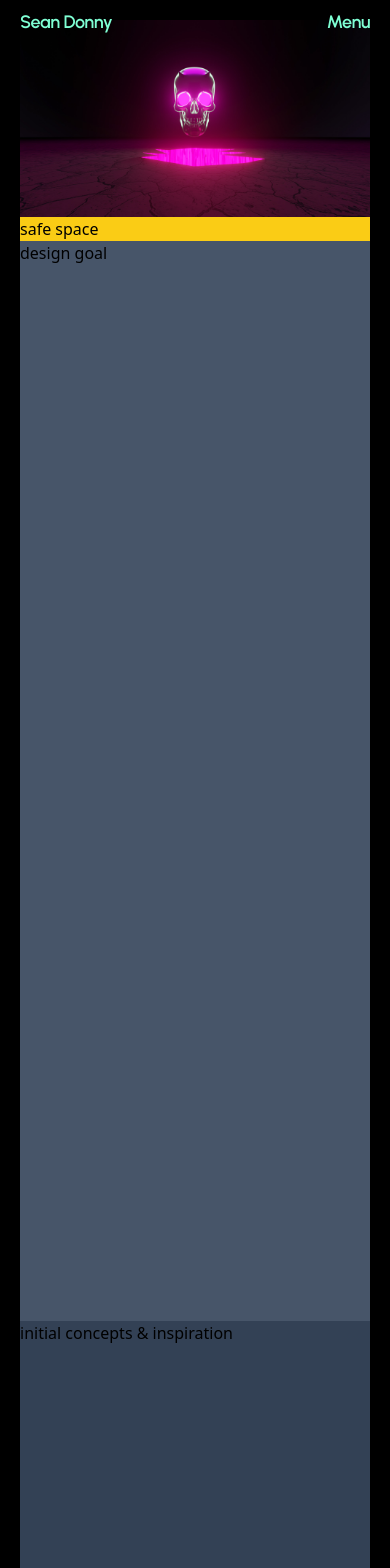
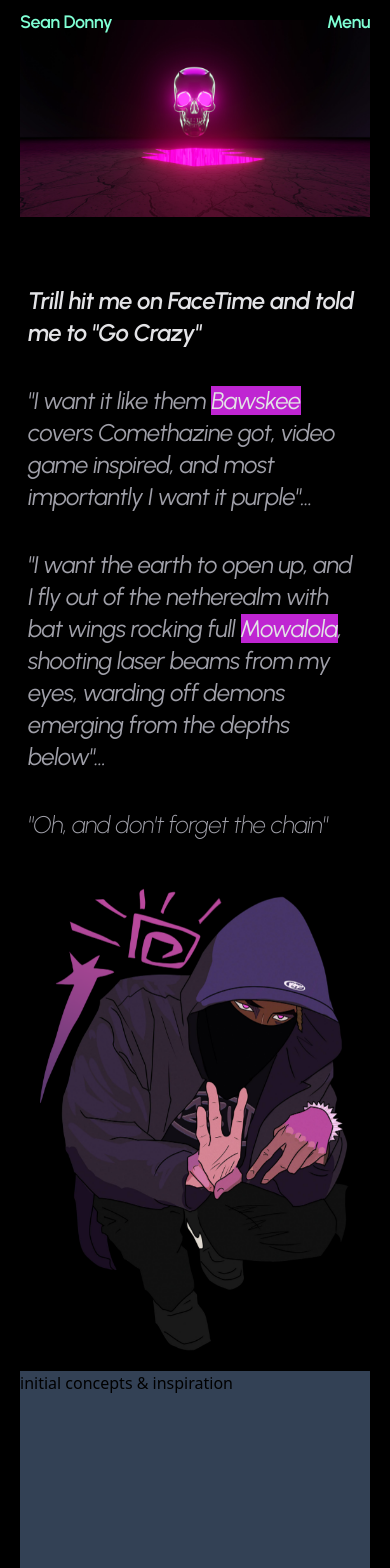
Before and after one commit to Sean-donny/Artist-Portfolio, a React (Vite) app in the folder resume-site/: page /client-projects/menace-talk in a window 390 px wide. Shown: the top 1568 px of the page. Built offline with nearby package versions, Linux system fonts and the light colour scheme.

Commit message:
Menace Talk parallax tweaked

```diff
--- a/resume-site/src/components/GalleryModal/index.tsx
+++ b/resume-site/src/components/GalleryModal/index.tsx
@@ -53,7 +53,7 @@
               onClick={e => e.stopPropagation()}
             />
             <motion.div
-              className="component-content-images-description-2 w-full"
+              className="component-content-images-description w-full"
               initial={{ opacity: 0.1 }}
               animate={{ opacity: 1 }}
               transition={{ duration: 1, ease: anticipate }}
--- /dev/null
+++ b/resume-site/src/components/Loader/index.tsx
@@ -0,0 +1,11 @@
+import loader from '/optimised/loading_gif.gif';
+
+const Loader = () => {
+  return (
+    <div className="w-screen h-screen fixed inset-0 z-30 bg-black flex items-center justify-center">
+      <img src={loader} />
+    </div>
+  );
+};
+
+export default Loader;
--- a/resume-site/src/pages/Client Projects/MenaceTalk/index.tsx
+++ b/resume-site/src/pages/Client Projects/MenaceTalk/index.tsx
@@ -1,6 +1,7 @@
-import { useEffect, useState } from 'react';
-import { motion, useAnimation } from 'framer-motion';
+import { useEffect, useRef, useState } from 'react';
+import { motion, useAnimation, useInView } from 'framer-motion';
 import mtHeroBanner from '/optimised/trill_tega_menace_talk_video_still_1.jpg';
+import hoodedTrill from '/optimised/trill_tega_menace_talk_hero.png';
 
 const MenaceTalk = () => {
   const [scrollY, setScrollY] = useState(0);
@@ -15,10 +16,23 @@
 
   useEffect(() => {
     if (scrollY < parallaxValue) {
-      controls.start({ scale: 1 + scrollY * 0.001 });
+      controls.start({ scale: 1 + scrollY * 0.001, opacity: 1 });
       setHeroTranslate(0);
     } else {
       setHeroTranslate(scrollY - parallaxValue);
+
+      if (scrollY > parallaxValue * 2.25) {
+        const opacity = Math.min(
+          1,
+          Math.max(
+            0,
+            1 - (scrollY - parallaxValue * 2.25) / (parallaxValue * 1.2),
+          ),
+        );
+        controls.start({ opacity: opacity });
+      } else {
+        controls.set({ opacity: 1 });
+      }
     }
   }, [scrollY, controls]);
 
@@ -27,11 +41,90 @@
     return () => window.removeEventListener('scroll', handleScroll);
   }, []);
 
+  const hoodedTrillRef = useRef(null);
+  const hoodedTrillInView = useInView(hoodedTrillRef, { once: true });
+  const [hoodedTrillOpacity, setHoodedTrillOpacity] = useState(0);
+  const [hoodedTrillPosition, setHoodedTrillPosition] = useState(20);
+
+  useEffect(() => {
+    if (hoodedTrillInView && scrollY > parallaxValue) {
+      setTimeout(() => {
+        setHoodedTrillOpacity(1);
+        setHoodedTrillPosition(0);
+      }, 50);
+    }
+  }, [hoodedTrillInView, scrollY]);
+
+  const hoodedTrillHeaderRef = useRef(null);
+  const hoodedTrillHeaderInView = useInView(hoodedTrillHeaderRef, {
+    once: true,
+  });
+  const [hoodedTrillHeaderOpacity, setHoodedTrillHeaderOpacity] = useState(0);
+  const [hoodedTrillHeaderPosition, setHoodedTrillHeaderPosition] =
+    useState(20);
+
+  useEffect(() => {
+    if (hoodedTrillHeaderInView && scrollY > parallaxValue) {
+      setTimeout(() => {
+        setHoodedTrillHeaderOpacity(1);
+        setHoodedTrillHeaderPosition(0);
+      }, 50);
+    }
+  }, [hoodedTrillHeaderInView, scrollY]);
+
+  const hoodedTrillP1Ref = useRef(null);
+  const hoodedTrillP1InView = useInView(hoodedTrillP1Ref, {
+    once: true,
+  });
+  const [hoodedTrillP1Opacity, setHoodedTrillP1Opacity] = useState(0);
+  const [hoodedTrillP1Position, setHoodedTrillP1Position] = useState(20);
+
+  useEffect(() => {
+    if (hoodedTrillP1InView && scrollY > parallaxValue) {
+      setTimeout(() => {
+        setHoodedTrillP1Opacity(1);
+        setHoodedTrillP1Position(0);
+      }, 50);
+    }
+  }, [hoodedTrillP1InView, scrollY]);
+
+  const hoodedTrillP2Ref = useRef(null);
+  const hoodedTrillP2InView = useInView(hoodedTrillP2Ref, {
+    once: true,
+  });
+  const [hoodedTrillP2Opacity, setHoodedTrillP2Opacity] = useState(0);
+  const [hoodedTrillP2Position, setHoodedTrillP2Position] = useState(20);
+
+  useEffect(() => {
+    if (hoodedTrillP2InView && scrollY > parallaxValue) {
+      setTimeout(() => {
+        setHoodedTrillP2Opacity(1);
+        setHoodedTrillP2Position(0);
+      }, 50);
+    }
+  }, [hoodedTrillP2InView, scrollY]);
+
+  const hoodedTrillP3Ref = useRef(null);
+  const hoodedTrillP3InView = useInView(hoodedTrillP3Ref, {
+    once: true,
+  });
+  const [hoodedTrillP3Opacity, setHoodedTrillP3Opacity] = useState(0);
+  const [hoodedTrillP3Position, setHoodedTrillP3Position] = useState(20);
+
+  useEffect(() => {
+    if (hoodedTrillP3InView && scrollY > parallaxValue) {
+      setTimeout(() => {
+        setHoodedTrillP3Opacity(1);
+        setHoodedTrillP3Position(0);
+      }, 50);
+    }
+  }, [hoodedTrillP3InView, scrollY]);
+
   return (
     <div className="client-project-container bg-black w-full h-auto p-5">
       <div className="client-project-sections w-full h-auto flex flex-col items-center justify-center">
         <div
-          className="client-project-hero bg-fuchsia-700 w-full h-[1080] overflow-hidden sticky top-5"
+          className="client-project-hero w-full h-[1080] overflow-hidden sticky top-5"
           style={{
             transform: `translate(0px, ${-heroTranslate}px)`,
             zIndex: 1,
@@ -41,14 +134,101 @@
             src={mtHeroBanner}
             alt="Chrome skull emerges from purple hole in the desert on a dark moonlit night"
             className="client-project-hero-image w-full h-full object-cover object-center"
-            initial={{ scale: 1 }}
+            initial={{ scale: 1, opacity: 1 }}
             animate={controls}
           />
         </div>
-        <div className={`h-[${parallaxValue}px] w-full bg-yellow-400`}>
-          safe space
+        <div className={`h-[${parallaxValue.toString()}px] w-full mb-10`}>
+          {/* safe space */}
         </div>
-        <div className="h-[1080px] w-full bg-slate-600">design goal</div>
+        <div className="client-project-design-goal-container h-auto w-full flex flex-col hd:flex-row">
+          <div className="client-project-design-goal-description-container h-auto w-full hd:w-3/5 hd:max-h-[1500px] py-5">
+            <motion.h2
+              ref={hoodedTrillHeaderRef}
+              className="client-project-design-goal-description-header text-zinc-200 font-custom font-semibold italic tracking-tight p-2 lg:pb-5 lg:pl-5 lg:text-massive1 text-2xl lg:leading-massive1 mb-5"
+              initial={{ opacity: 0 }}
+              animate={{
+                translateY: hoodedTrillHeaderPosition,
+                opacity: hoodedTrillHeaderOpacity,
+              }}
+              transition={{ delay: 0.3, ease: 'anticipate', duration: 1 }}
+            >
+              Trill hit me on FaceTime and told me to "Go Crazy"
+            </motion.h2>
+            <motion.p
+              className="client-project-design-goal-description-paragraph-1 text-zinc-400 font-custom font-medium italic tracking-tight p-2 lg:pb-5 lg:pl-5 lg:text-massive1 text-2xl lg:leading-massive1 mt-5"
+              ref={hoodedTrillP1Ref}
+              initial={{ opacity: 0 }}
+              animate={{
+                translateY: hoodedTrillP1Position,
+                opacity: hoodedTrillP1Opacity,
+              }}
+              transition={{ delay: 0.3, ease: 'anticipate', duration: 1 }}
+            >
+              "I want it like them{' '}
+              <mark className="bg-fuchsia-600 text-zinc-200">
+                <a
+                  href="https://genius.com/albums/Comethazine/Bawskee"
+                  target="_blank"
+                  className="hover:underline"
+                >
+                  Bawskee
+                </a>
+              </mark>{' '}
+              covers Comethazine got, video game inspired, and most importantly
+              I want it purple"...
+            </motion.p>
+            <motion.p
+              className="client-project-design-goal-description-paragraph-2 text-zinc-400 font-custom font-normal italic tracking-tight p-2 lg:pb-5 lg:pl-5 lg:text-massive1 text-2xl lg:leading-massive1 mt-5"
+              ref={hoodedTrillP2Ref}
+              initial={{ opacity: 0 }}
+              animate={{
+                translateY: hoodedTrillP2Position,
+                opacity: hoodedTrillP2Opacity,
+              }}
+              transition={{ delay: 0.3, ease: 'anticipate', duration: 1 }}
+            >
+              "I want the earth to open up, and I fly out of the netherealm with
+              bat wings rocking full{' '}
+              <mark className="bg-fuchsia-600 text-zinc-200">
+                <a
+                  href="https://www.mowalola.com/pages/ss20"
+                  target="_blank"
+                  className="hover:underline"
+                >
+                  Mowalola
+                </a>
+              </mark>
+              , shooting laser beams from my eyes, warding off demons emerging
+              from the depths below"...
+            </motion.p>
+            <motion.p
+              className="client-project-design-goal-description-paragraph-3 text-zinc-400 font-custom font-extralight italic tracking-tight p-2 lg:pb-5 lg:pl-5 lg:text-massive1 text-2xl lg:leading-massive1 mt-5"
+              ref={hoodedTrillP3Ref}
+              initial={{ opacity: 0 }}
+              animate={{
+                translateY: hoodedTrillP3Position,
+                opacity: hoodedTrillP3Opacity,
+              }}
+              transition={{ delay: 0.3, ease: 'anticipate', duration: 1 }}
+            >
+              "Oh, and don't forget the chain"
+            </motion.p>
+          </div>
+          <div className="client-project-design-goal-image-container h-auto w-full p-5 hd:w-2/5 hd:max-h-[1500px] flex flex-col items-center justify-center overflow-visible">
+            <motion.img
+              className="client-project-design-goal-image w-auto h-full hd:h-auto object-cover object-center"
+              src={hoodedTrill}
+              ref={hoodedTrillRef}
+              initial={{ opacity: 0 }}
+              animate={{
+                translateY: hoodedTrillPosition,
+                opacity: hoodedTrillOpacity,
+              }}
+              transition={{ delay: 0.3, ease: 'anticipate', duration: 1 }}
+            />
+          </div>
+        </div>
         <div className="h-[1080px] w-full bg-slate-700">
           initial concepts & inspiration
         </div>
```
Also changed, not shown: resume-site/public/optimised/loading_gif.gif (added).
